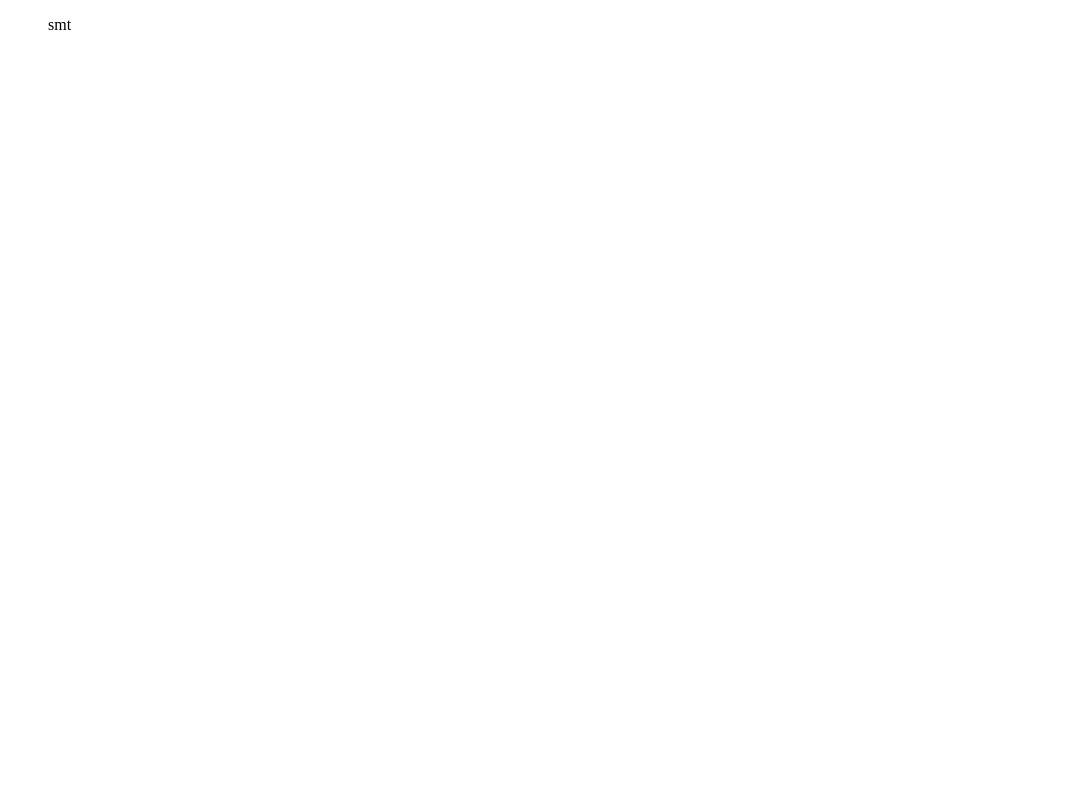
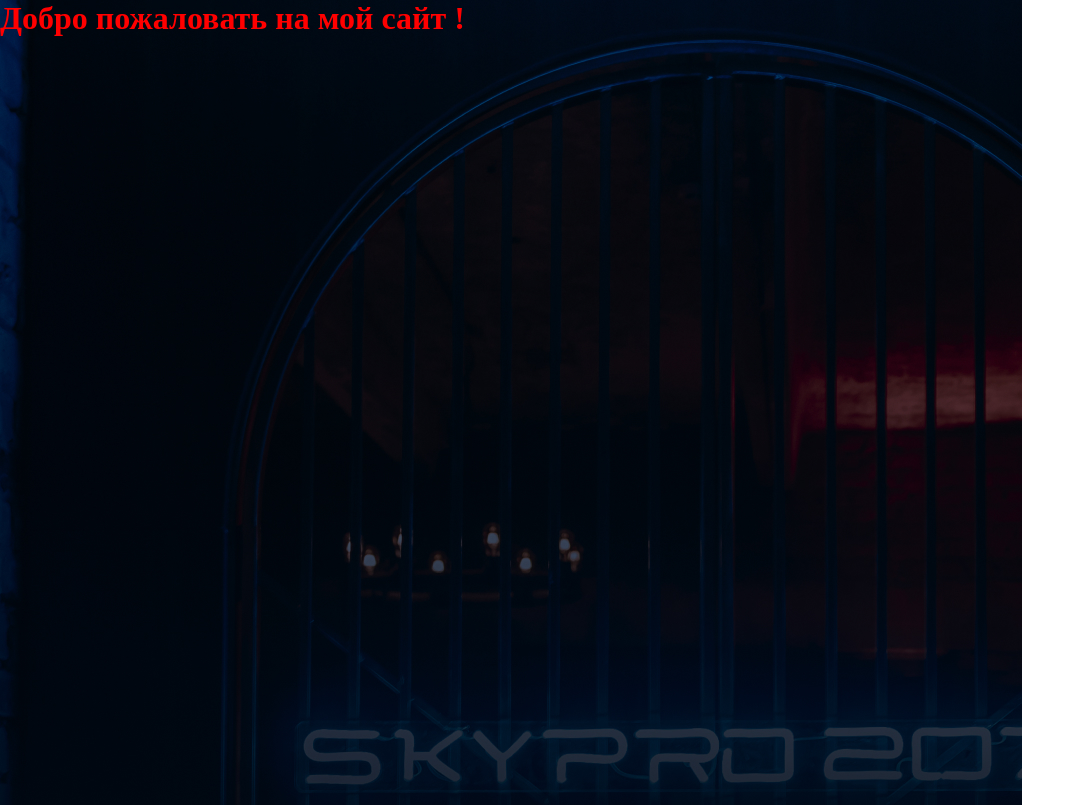
Before and after one commit to Vitaly-Dudkin/js_test, a plain HTML site: page index.html in a window 1280 px wide. Shown: the top 805 px of the page, without its empty margins (0-1085 px from the left). Drawn offline with Linux system fonts and the light colour scheme.

Commit message:
add sass and img for background

```diff
--- /dev/null
+++ b/_main.scss
@@ -0,0 +1,13 @@
+* {
+    padding: 0px;
+    margin: 0px;
+}
+
+.header{
+    background-image: url(img/topback.jpg);
+    width: 1022px;
+    height: 1440px;
+    &__title{
+        color: red;
+    }
+}
--- a/index.html
+++ b/index.html
@@ -5,11 +5,12 @@
     <meta http-equiv="X-UA-Compatible" content="IE=edge">
     <meta name="viewport" content="width=device-width, initial-scale=1.0">
     <title>Document</title>
+    <link rel="stylesheet" href="style.css">
 </head>
 <body>
-    <div class="content">
-        <ul>smt</ul>
-    </div>
+<header class="header center">
+    <h1 class="header__title">Добро пожаловать на мой сайт !</h1>
+</header>
 
 </body>
 </html>
--- /dev/null
+++ b/style.scss
@@ -0,0 +1 @@
+@import 'main'
```
Also changed, not shown: img/topback.jpg (added), style.css (added), 1 other file.
